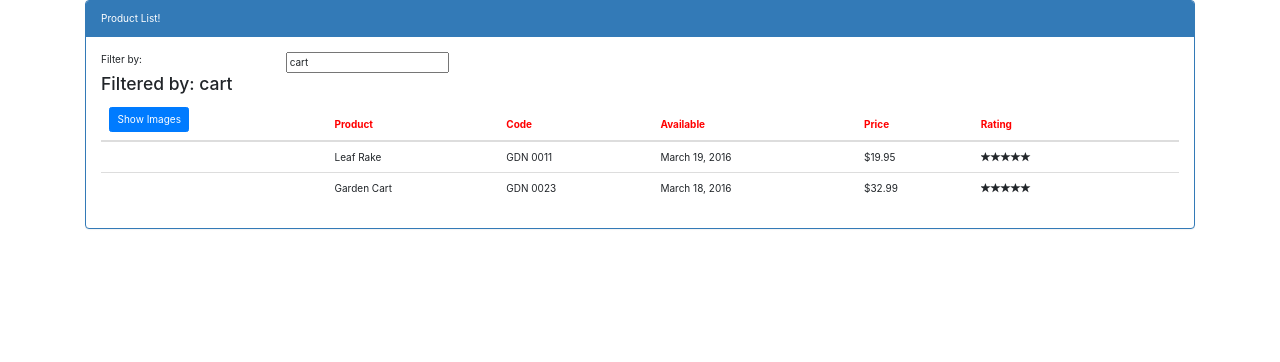
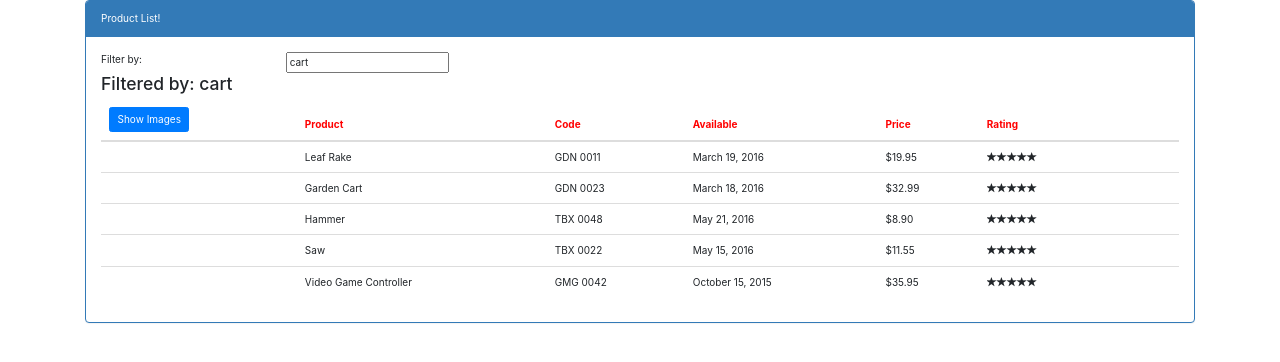
Before and after one commit to komitoff/APM, an Angular app in the folder APM/: page / in a window 1280 px wide. Shown: the top 362 px of the page. Built offline with nearby package versions, Linux system fonts and the light colour scheme.

Commit message:
Added products.json and make the product service to retrieve data from there instead of hadcoding it

```diff
--- /dev/null
+++ b/APM/src/api/products/products.json
@@ -0,0 +1,52 @@
+[
+    {
+        "productId": 1,
+        "productName": "Leaf Rake",
+        "productCode": "GDN-0011",
+        "releaseDate": "March 19, 2016",
+        "description": "Leaf rake with 48-inch wooden handle.",
+        "price": 19.95,
+        "starRating": 3.2,
+        "imageUrl": "http://openclipart.org/image/300px/svg_to_png/26215/Anonymous_Leaf_Rake.png"
+    },
+    {
+        "productId": 2,
+        "productName": "Garden Cart",
+        "productCode": "GDN-0023",
+        "releaseDate": "March 18, 2016",
+        "description": "15 gallon capacity rolling garden cart",
+        "price": 32.99,
+        "starRating": 4.2,
+        "imageUrl": "http://openclipart.org/image/300px/svg_to_png/58471/garden_cart.png"
+    },
+    {
+        "productId": 5,
+        "productName": "Hammer",
+        "productCode": "TBX-0048",
+        "releaseDate": "May 21, 2016",
+        "description": "Curved claw steel hammer",
+        "price": 8.9,
+        "starRating": 4.8,
+        "imageUrl": "http://openclipart.org/image/300px/svg_to_png/73/rejon_Hammer.png"
+    },
+    {
+        "productId": 8,
+        "productName": "Saw",
+        "productCode": "TBX-0022",
+        "releaseDate": "May 15, 2016",
+        "description": "15-inch steel blade hand saw",
+        "price": 11.55,
+        "starRating": 3.7,
+        "imageUrl": "http://openclipart.org/image/300px/svg_to_png/27070/egore911_saw.png"
+    },
+    {
+        "productId": 10,
+        "productName": "Video Game Controller",
+        "productCode": "GMG-0042",
+        "releaseDate": "October 15, 2015",
+        "description": "Standard two-button video game controller",
+        "price": 35.95,
+        "starRating": 4.6,
+        "imageUrl": "http://openclipart.org/image/300px/svg_to_png/120337/xbox-controller_01.png"
+    }
+]
--- a/APM/src/app/app.module.ts
+++ b/APM/src/app/app.module.ts
@@ -1,12 +1,13 @@
 import { BrowserModule } from '@angular/platform-browser';
 import { NgModule } from '@angular/core';
 import { FormsModule } from '@angular/forms'
-
+import { HttpClientModule } from '@angular/common/http';
 
 import { AppComponent } from './app.component';
 import { ProductListComponent } from './products/product-list.component';
 import { ConvertToSpacesPipe } from './shared/convert-to-spaces.pipe';
 import { StarComponent } from './shared/star.component';
+
 
 
 @NgModule({
@@ -18,7 +19,8 @@ import { StarComponent } from './shared/star.component';
   ],
   imports: [
     BrowserModule,
-    FormsModule
+    FormsModule,
+    HttpClientModule
   ],
   providers: [],
   bootstrap: [AppComponent]
--- a/APM/src/app/products/product-list.component.ts
+++ b/APM/src/app/products/product-list.component.ts
@@ -9,6 +9,7 @@ import { ProductService } from "./product.service";
 })
 export class ProductListComponent implements OnInit {
   pageTitle: string = 'Product List!';
+  errorMessage: string;
   imageWidth: number = 50;
   imageMargin: number = 2;
   showImage: boolean = false;
@@ -43,7 +44,12 @@ export class ProductListComponent implements OnInit {
   }
 
   ngOnInit(): void {
-    this.products = this._productService.getProducts();
-    this.filteredProducts = this.products;
+    this._productService.getProducts()
+        .subscribe(products => {
+          this.products = products;
+          this.filteredProducts = this.products;
+        },
+          err => this.errorMessage = <any> err
+        );
   }
 }
--- a/APM/src/app/products/product.service.ts
+++ b/APM/src/app/products/product.service.ts
@@ -1,31 +1,24 @@
 import { Injectable } from "@angular/core";
+import { HttpClient, HttpErrorResponse } from "@angular/common/http";
+import { Observable } from "rxjs/Observable";
+import 'rxjs/add/operator/catch';
+import 'rxjs/add/operator/do'
+
 import { IProduct } from "./product";
-
 
 @Injectable()
 export class ProductService {
-  getProducts(): IProduct[] {
-    return [
-        {
-          "productId": 1,
-          "productName": "Leaf Rake",
-          "productCode": "GDN-0011",
-          "releaseDate": "March 19, 2016",
-          "description": "Leaf rake with 48-inch wooden handle.",
-          "price": 19.95,
-          "starRating": 3.2,
-          "imageUrl": "http://openclipart.org/image/300px/svg_to_png/26215/Anonymous_Leaf_Rake.png"
-        },
-        {
-          "productId": 2,
-          "productName": "Garden Cart",
-          "productCode": "GDN-0023",
-          "releaseDate": "March 18, 2016",
-          "description": "15 gallon capacity rolling garden cart",
-          "price": 32.99,
-          "starRating": 4.2,
-          "imageUrl": "http://openclipart.org/image/300px/svg_to_png/58471/garden_cart.png"
-        }
-      ];
+  private _url = '../../api/products/products.json'
+
+  constructor(private _httpClient: HttpClient) { }
+
+  getProducts(): Observable<IProduct[]> {
+    return this._httpClient.get<IProduct[]>(this._url)
+        .catch(this.handleError);
+  }
+
+  private handleError(err: HttpErrorResponse) {
+    console.log(err.message);
+    return Observable.throw(err.message);
   }
 }
```
Also changed, not shown: APM/.angular-cli.json.
